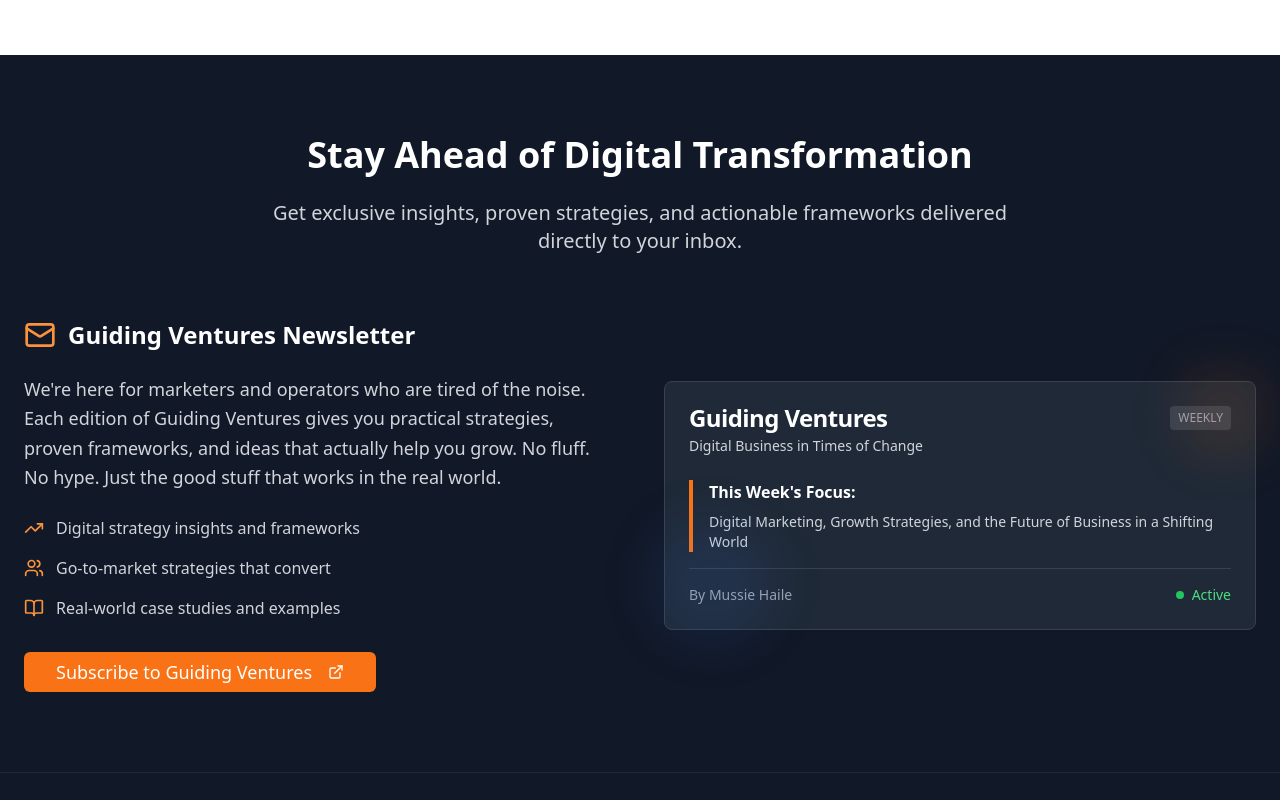
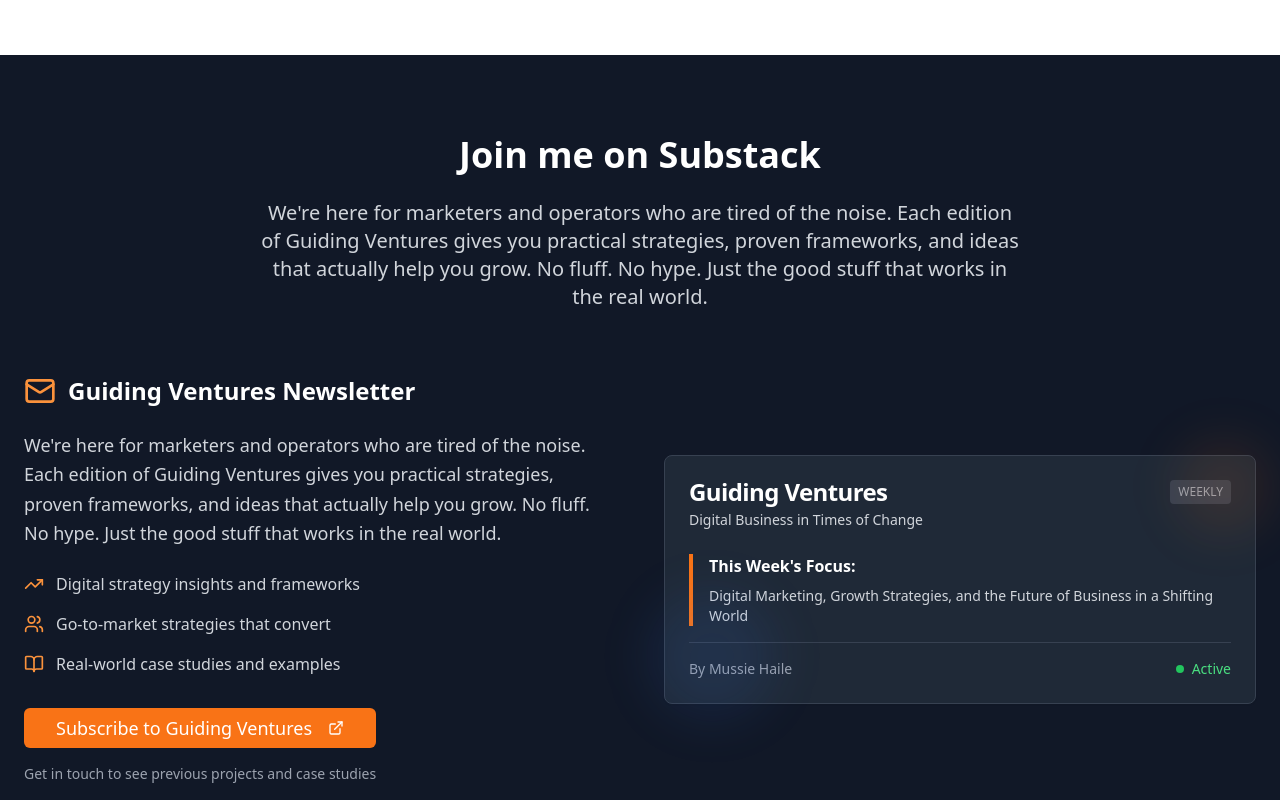
Before and after one commit to muzzyhaile/consultingmh, a React (Vite) app: page / in a window 1280 px wide. Shown: the part 6880-7680 px from the top of the page. Built offline with nearby package versions, Linux system fonts and the light colour scheme.

Commit message:
Update Newsletter component content and layout to focus on Substack subscription, enhancing messaging for marketers and operators. Add a new informational paragraph and adjust button layout for improved user experience.

```diff
--- a/src/components/Newsletter.tsx
+++ b/src/components/Newsletter.tsx
@@ -8,10 +8,10 @@
       <div className="max-w-7xl mx-auto px-6">
         <div className="text-center mb-16">
           <h2 className="text-4xl font-bold text-white mb-6">
-            Stay Ahead of Digital Transformation
+            Join me on Substack
           </h2>
           <p className="text-xl text-gray-300 max-w-3xl mx-auto">
-            Get exclusive insights, proven strategies, and actionable frameworks delivered directly to your inbox.
+            We're here for marketers and operators who are tired of the noise. Each edition of Guiding Ventures gives you practical strategies, proven frameworks, and ideas that actually help you grow. No fluff. No hype. Just the good stuff that works in the real world.
           </p>
         </div>
 
@@ -42,6 +42,7 @@
               </div>
             </div>
 
+            <div className="flex flex-col items-start gap-4">
               <Button
                 className="bg-orange-500 hover:bg-orange-600 text-white px-8 py-3 text-lg"
                 onClick={() => window.open('https://guidingventures.substack.com/', '_blank')}
@@ -49,6 +50,10 @@
                 Subscribe to Guiding Ventures
                 <ExternalLink className="w-4 h-4 ml-2" />
               </Button>
+              <p className="text-gray-400 text-sm">
+                Get in touch to see previous projects and case studies
+              </p>
+            </div>
           </div>
 
           {/* Right: Newsletter Preview Card */}
```
Lines whose indentation alone changed are shown as unchanged.
